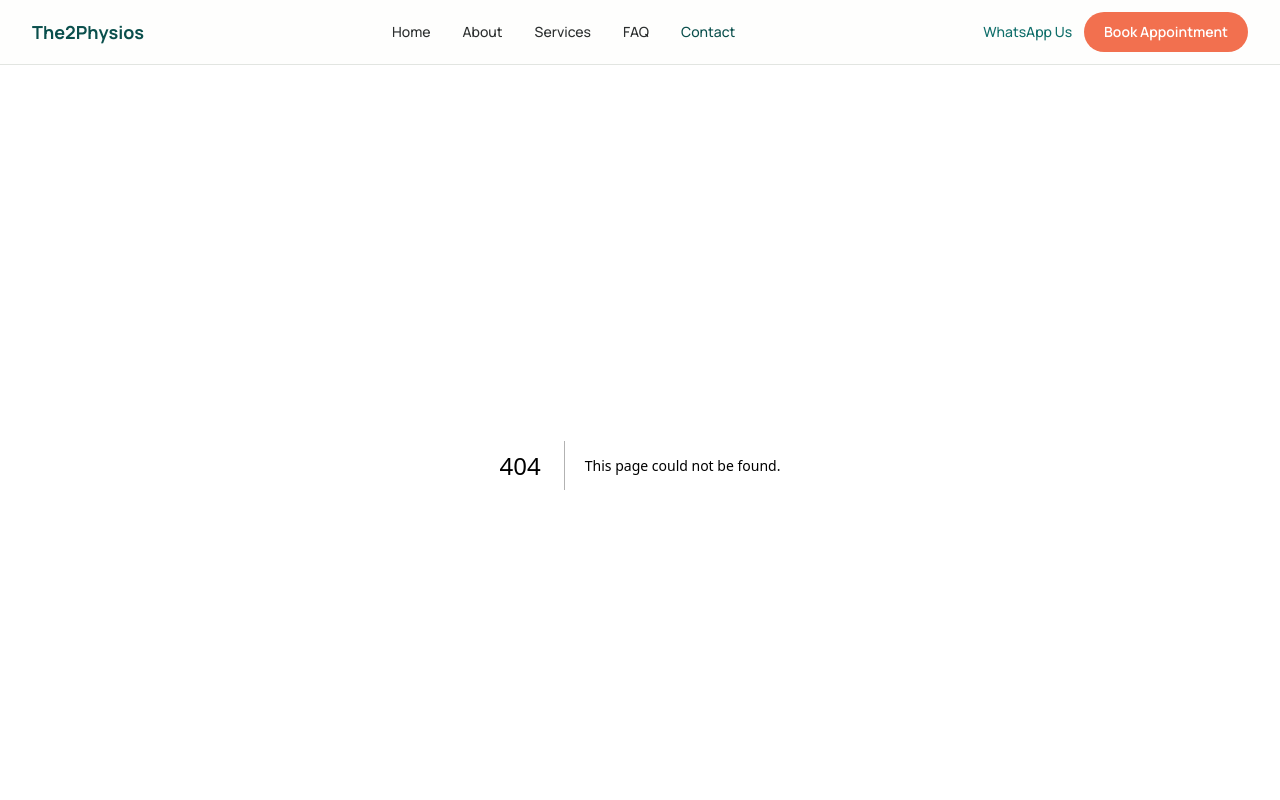
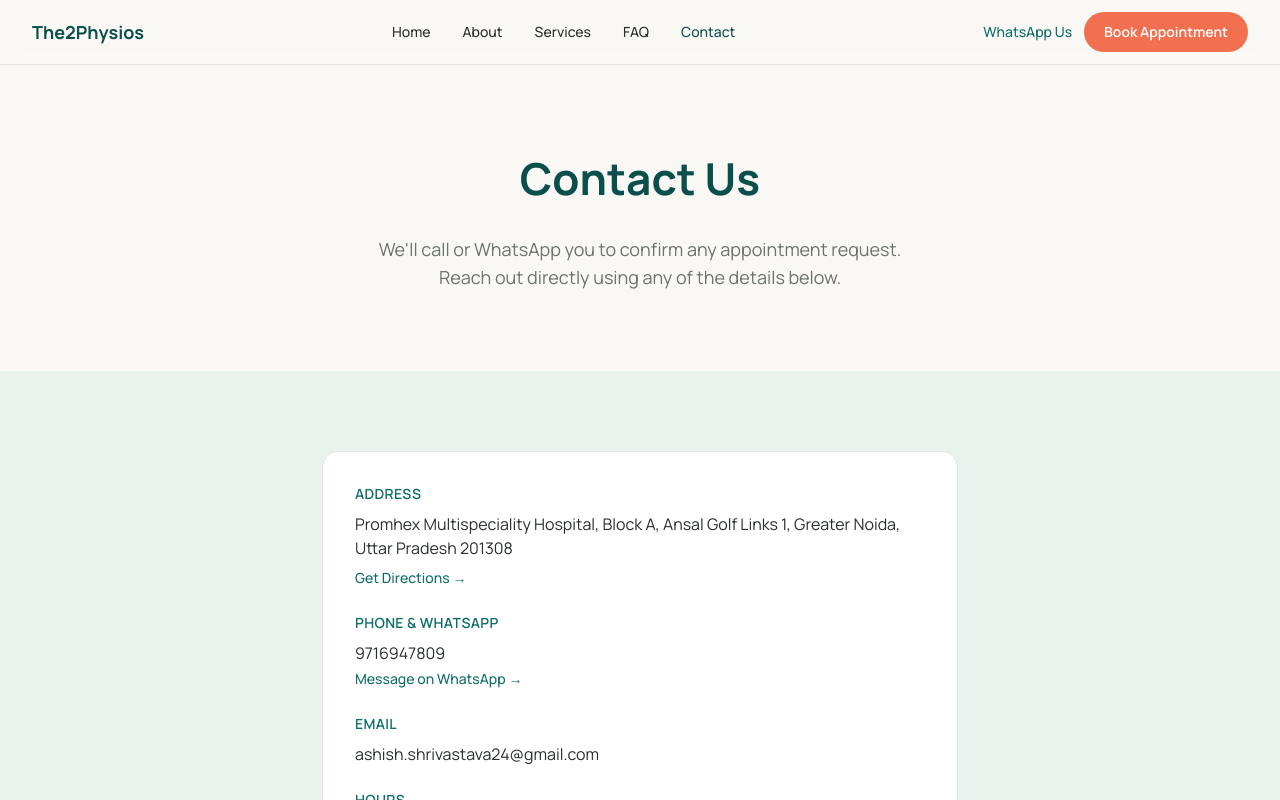
Before and after one commit to prthm412/clinic-website, a Next.js app: page /contact in a window 1280 px wide. Before the commit this address had no page. Shown: the top 800 px of the page. Built offline with nearby package versions, Linux system fonts and the light colour scheme.

Commit message:
Contact page

```diff
--- /dev/null
+++ b/app/contact/page.tsx
@@ -0,0 +1,93 @@
+import { clinicConfig } from "@/content/clinic-config";
+import { buildWhatsappLink } from "@/lib/whatsapp";
+
+export default function ContactPage() {
+  const mapsQuery = encodeURIComponent(clinicConfig.contact.address);
+  const mapsUrl = `https://www.google.com/maps/search/?api=1&query=${mapsQuery}`;
+
+  return (
+    <main className="flex-1">
+      <section className="bg-bg">
+        <div className="mx-auto max-w-[900px] px-4 sm:px-6 lg:px-8 py-16 sm:py-20 text-center">
+          <h1 className="text-[clamp(1.75rem,4vw,2.75rem)] font-bold text-primary-dark">
+            Contact Us
+          </h1>
+          <p className="mx-auto mt-6 max-w-xl text-base sm:text-lg text-muted">
+            We'll call or WhatsApp you to confirm any appointment
+            request. Reach out directly using any of the details below.
+          </p>
+        </div>
+      </section>
+
+      <section className="bg-bg-alt">
+        <div className="mx-auto max-w-[700px] px-4 sm:px-6 lg:px-8 py-16 sm:py-20">
+          <div className="rounded-2xl border border-border bg-white p-8 space-y-6">
+            <div>
+              <p className="text-sm font-semibold uppercase tracking-wide text-primary">
+                Address
+              </p>
+              <p className="mt-2 text-base text-text">
+                {clinicConfig.contact.address}
+              </p>
+              <a
+                href={mapsUrl}
+                target="_blank"
+                rel="noopener noreferrer"
+                className="mt-2 inline-block text-sm font-medium text-primary hover:text-primary-dark"
+              >
+                Get Directions →
+              </a>
+            </div>
+
+            <div>
+              <p className="text-sm font-semibold uppercase tracking-wide text-primary">
+                Phone &amp; WhatsApp
+              </p>
+              <a
+                href={`tel:${clinicConfig.contact.phone}`}
+                className="mt-2 block text-base text-text hover:text-primary"
+              >
+                {clinicConfig.contact.phone}
+              </a>
+              <a
+                href={buildWhatsappLink(
+                  clinicConfig.contact.whatsappNumber,
+                  "Hi, I'd like to get in touch."
+                )}
+                target="_blank"
+                rel="noopener noreferrer"
+                className="mt-1 inline-block text-sm font-medium text-primary hover:text-primary-dark"
+              >
+                Message on WhatsApp →
+              </a>
+            </div>
+
+            <div>
+              <p className="text-sm font-semibold uppercase tracking-wide text-primary">
+                Email
+              </p>
+              <a
+                href={`mailto:${clinicConfig.contact.email}`}
+                className="mt-2 block text-base text-text hover:text-primary"
+              >
+                {clinicConfig.contact.email}
+              </a>
+            </div>
+
+            <div>
+              <p className="text-sm font-semibold uppercase tracking-wide text-primary">
+                Hours
+              </p>
+              <p className="mt-2 text-base text-text">
+                {clinicConfig.hours.display}
+              </p>
+              {clinicConfig.hours.note && (
+                <p className="text-sm text-muted">{clinicConfig.hours.note}</p>
+              )}
+            </div>
+          </div>
+        </div>
+      </section>
+    </main>
+  );
+}
```
